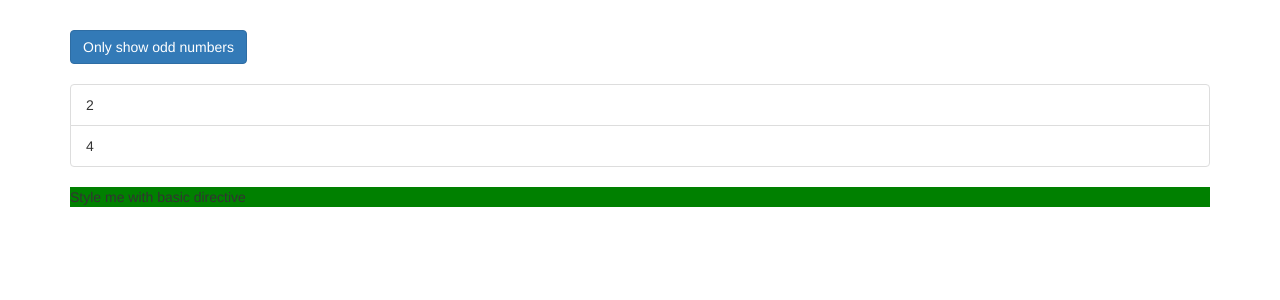
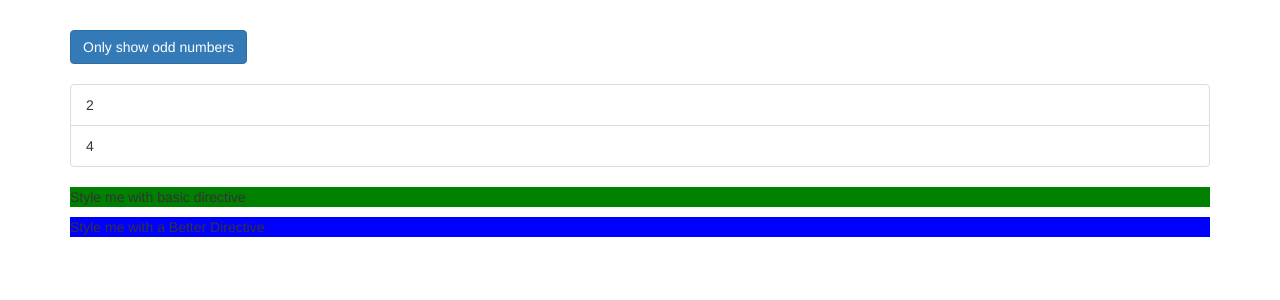
Before and after one commit to temisrei/directives-start, an Angular app: page / in a window 1280 px wide. Shown: the top 300 px of the page. Built offline with nearby package versions, Linux system fonts and the light colour scheme.

Commit message:
使用 Renderer2 和 ElementRef

```diff
--- a/src/app/app.component.html
+++ b/src/app/app.component.html
@@ -26,6 +26,7 @@
         </div>
       </ul>
       <p appBasicHighlight>Style me with basic directive</p>
+      <p appBetterHighlight>Style me with a Better Directive</p>
       <ng-template [ngIf]="onlyOdd">
         <p>Only odd</p>
       </ng-template>
--- a/src/app/better-highlight/better-highlight.directive.ts
+++ b/src/app/better-highlight/better-highlight.directive.ts
@@ -1,10 +1,13 @@
-import { Directive } from '@angular/core';
+import { Directive, OnInit, Renderer2, ElementRef } from '@angular/core';
 
 @Directive({
   selector: '[appBetterHighlight]'
 })
-export class BetterHighlightDirective {
+export class BetterHighlightDirective implements OnInit {
 
-  constructor() { }
+  constructor(private elRef: ElementRef, private renderer: Renderer2) { }
 
+  ngOnInit() {
+    this.renderer.setStyle(this.elRef.nativeElement, 'background-color', 'blue');
+  }
 }
```
